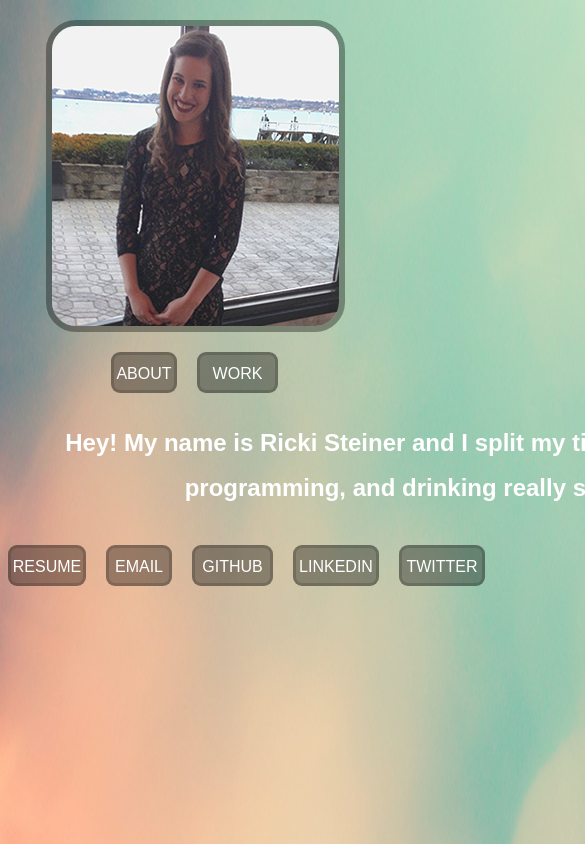
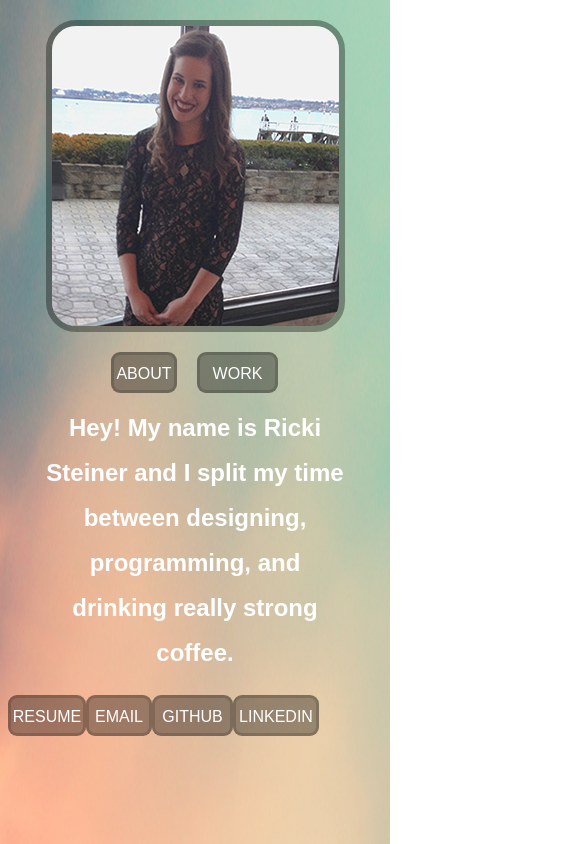
Before and after one commit to Rickisteiner/website, a plain HTML site: page index.html in a window 390 px wide. Shown: the top 844 px of the page, 585 px wide, since content can reach past the window. Drawn offline with Linux system fonts and the light colour scheme.

Commit message:
mobile for homepage

```diff
--- a/styles.css
+++ b/styles.css
@@ -242,3 +242,42 @@ a:hover {
   -webkit-transition:.5s;
   transition:.5s;
 }
+@media screen and (max-width:600px) {
+
+  body {
+    overflow: scroll;
+  }
+
+  #txt {
+  width: 300px;
+  margin-bottom: 0px;
+  margin-top: 0px;
+  }
+
+  #linksMore {
+  width: 350px;
+  display: inline-block;
+  margin-bottom: 20px;
+  margin-top: 0px;
+}
+#resume .shadow{
+    margin: 0px;
+  }
+
+  #email .shadow{
+  }
+
+  #github .shadow {
+    margin: 0px;
+  }
+
+  #linkedin .shadow{
+    margin: 0px;
+  }
+
+  #twitter .shadow{
+    margin: 0px;
+    display: none;
+  }
+
+}
```
